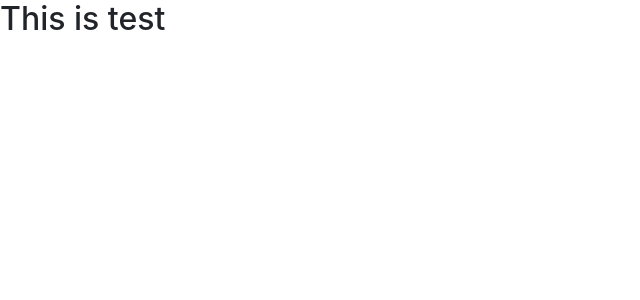
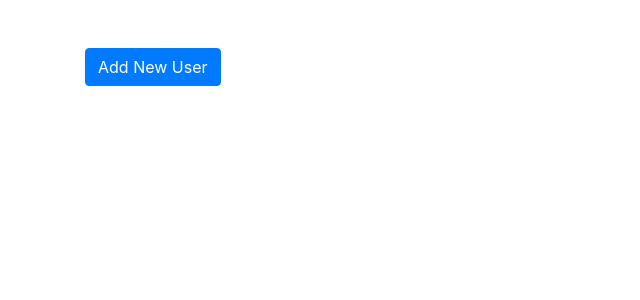
Before and after one commit to NaimBiswas/react-CRUD, a React (Create React App) app: page / in a window 1280 px wide. Shown: the top 300 px of the page, without its empty margins (0-640 px from the left). Built offline with nearby package versions, Linux system fonts and the light colour scheme.

Commit message:
add a button

```diff
--- a/src/components/Home.js
+++ b/src/components/Home.js
@@ -1,9 +1,10 @@
 import React from 'react'
+import { Button } from 'react-bootstrap'
 
 const Home = () => {
    return (
-      <div>
-         <h2>This is test </h2>
+      <div className='container'>
+         <Button className='btn btn-primary mt-5'>Add New User</Button>
       </div>
    )
 }
```
Also changed, not shown: 1 other file (tests, documents, lock files or other folders).
